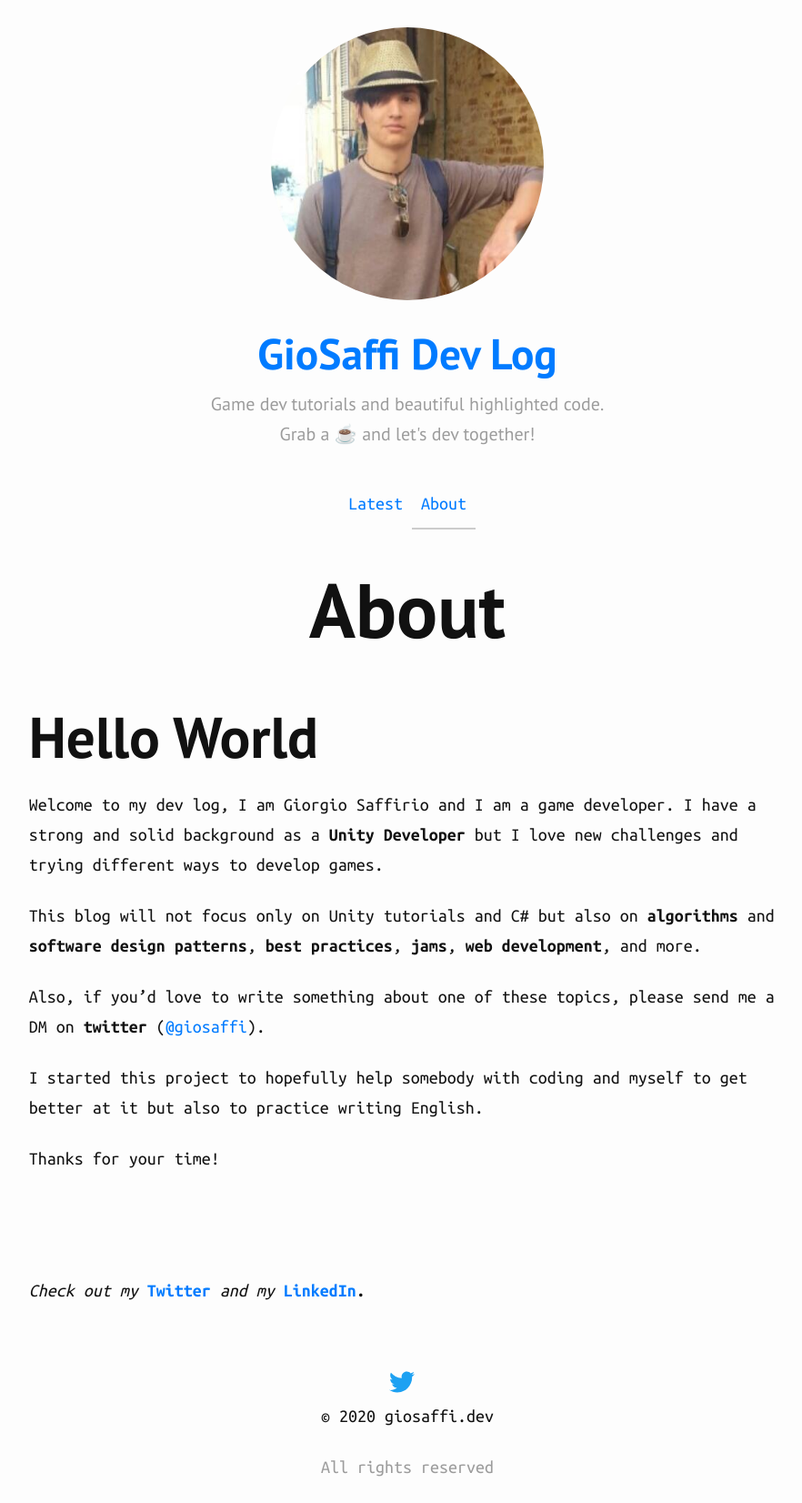
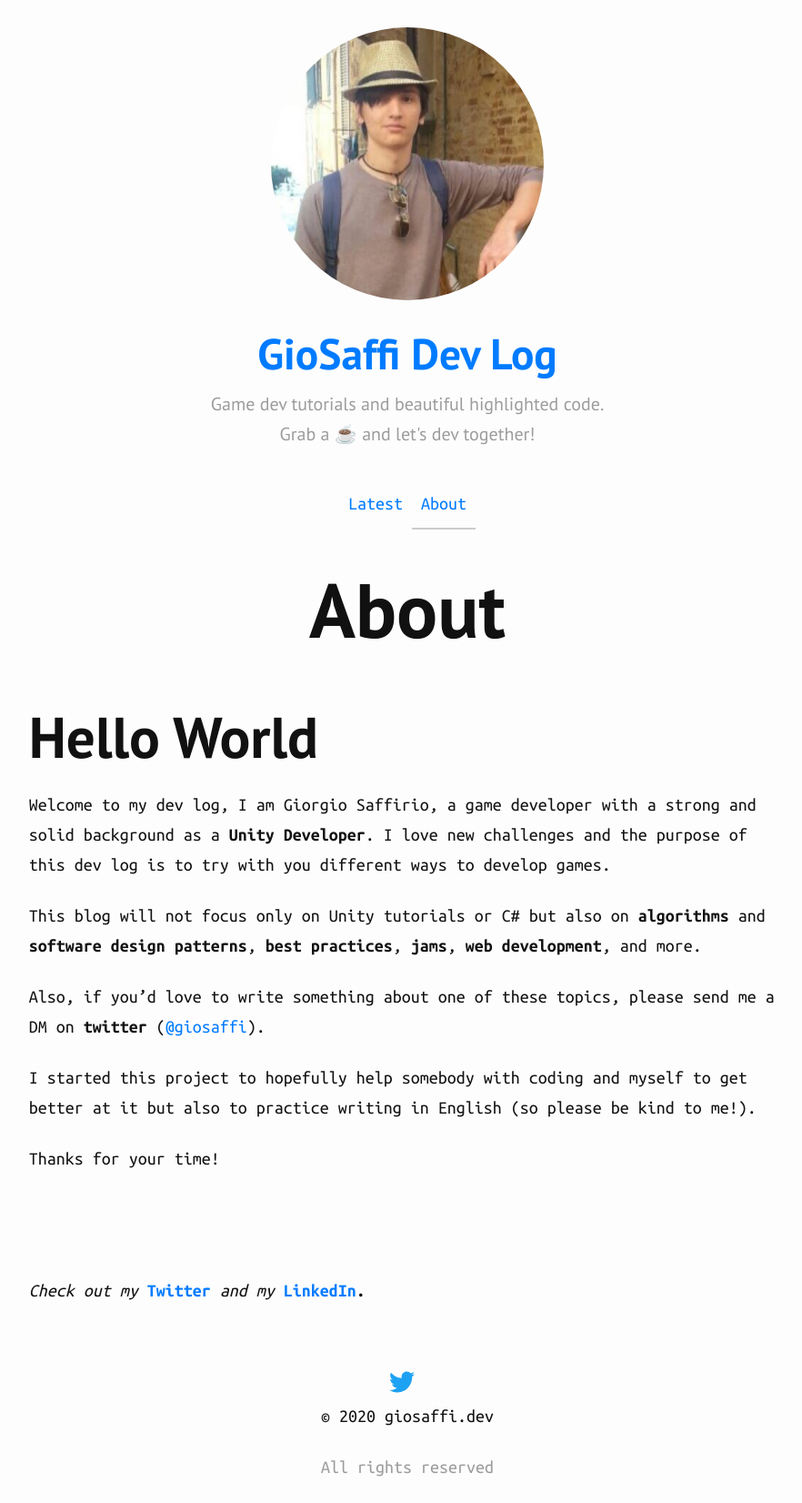
Before and after one commit to saffiriogiorgio/devlog, a Jekyll site: the page built from about.markdown, in a window 1280 px wide. Shown: the whole page at 91% size, without its empty margins (192-1074 px from the left). Built offline with Jekyll 4.4.1, drawn with Linux system fonts in a browser that asks for light colours.

Commit message:
Update about.markdown

```diff
--- a/about.markdown
+++ b/about.markdown
@@ -7,14 +7,13 @@ summary: "Hi! I am Giorgio Saffirio and giosaffi.dev is my devlog. I usually pos
 
 ## Hello World
 
+Welcome to my dev log, I am Giorgio Saffirio, a game developer with a strong and solid background as a **Unity Developer**. I love new challenges and the purpose of this dev log is to try with you different ways to develop games.
 
-Welcome to my dev log, I am Giorgio Saffirio and I am a game developer. I have a strong and solid background as a **Unity Developer** but I love new challenges and trying different ways to develop games.
-
-This blog will not focus only on Unity tutorials and C# but also on **algorithms** and **software design patterns**, **best practices**, **jams**, **web development**, and more.
+This blog will not focus only on Unity tutorials or C# but also on **algorithms** and **software design patterns**, **best practices**, **jams**, **web development**, and more.
 
 Also, if you'd love to write something about one of these topics, please send me a DM on __twitter__ ([@giosaffi](https://www.twitter.com/giosaffi)).
 
-I started this project to hopefully help somebody with coding and myself to get better at it but also to practice writing English.
+I started this project to hopefully help somebody with coding and myself to get better at it but also to practice writing in English (so please be kind to me!).
 
 Thanks for your time!
 
```
